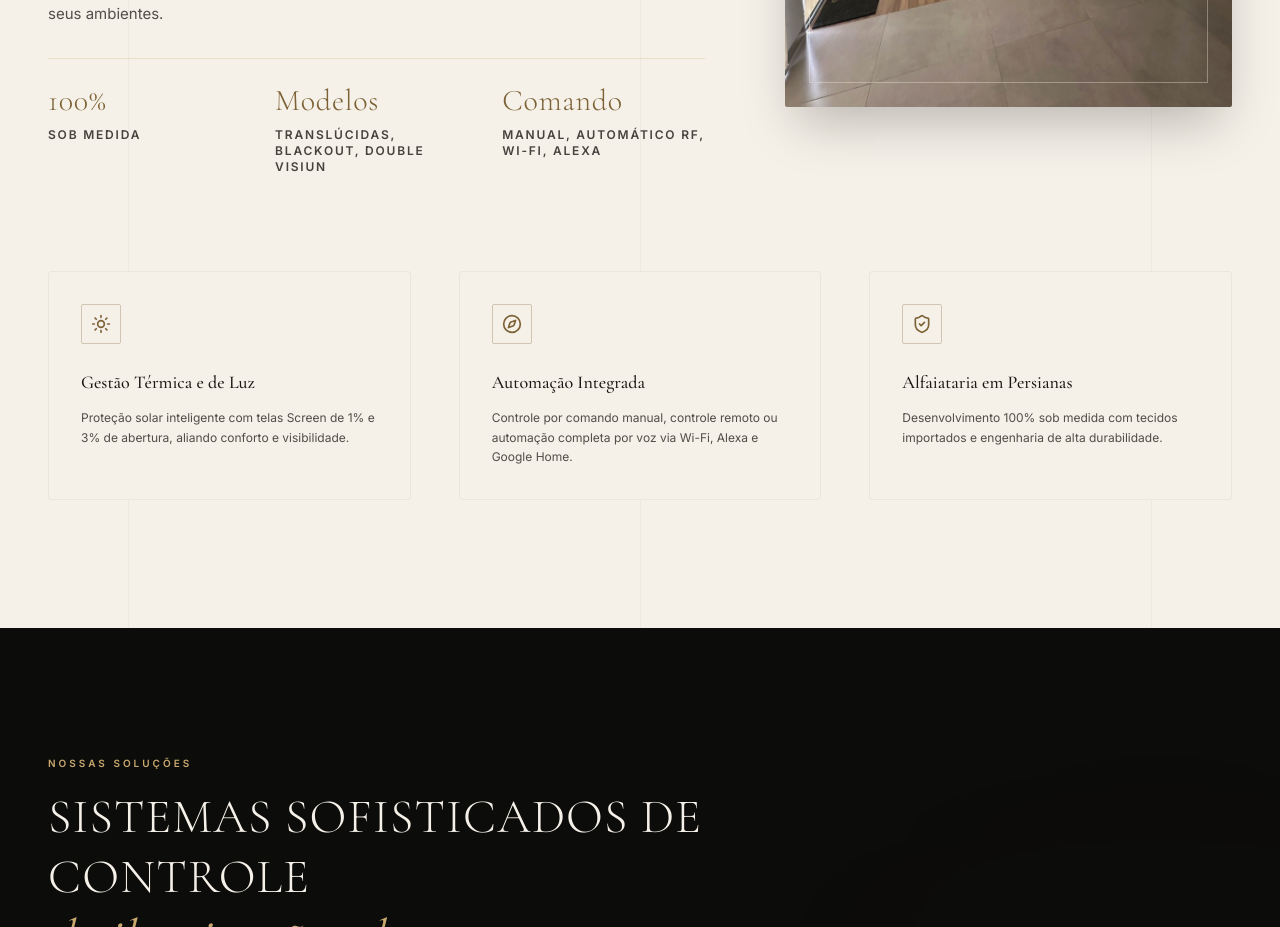
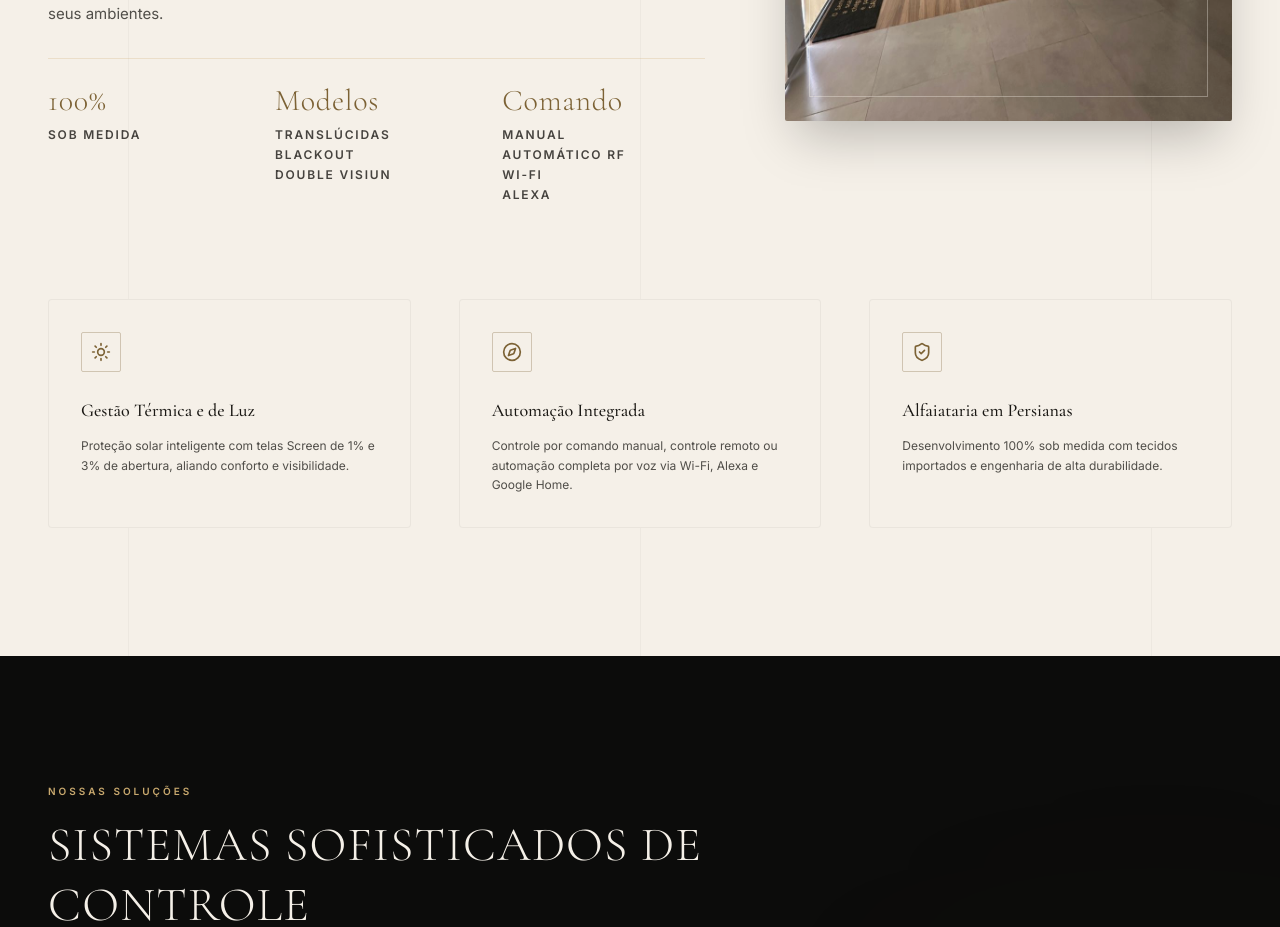
Before and after one commit to Willians96/lonm, a Next.js app: page / in a window 1280 px wide. Shown: the part 1760-2687 px from the top of the page. Built offline with nearby package versions, Linux system fonts and the light colour scheme.

Commit message:
feat: lista vertical para Modelos e Comando na secao Conceito

```diff
--- a/src/components/About.tsx
+++ b/src/components/About.tsx
@@ -73,15 +73,20 @@ export default function About() {
               </div>
               <div>
                 <h4 className="font-serif text-3xl font-light text-[#7C6235] tracking-wide">Modelos</h4>
-                <p className="text-xs tracking-[0.15em] text-brand-black/80 uppercase font-semibold mt-2">
-                  Translúcidas, Blackout, Double Visiun
-                </p>
+                <div className="flex flex-col gap-1 mt-2">
+                  <p className="text-xs tracking-[0.15em] text-brand-black/80 uppercase font-semibold">Translúcidas</p>
+                  <p className="text-xs tracking-[0.15em] text-brand-black/80 uppercase font-semibold">Blackout</p>
+                  <p className="text-xs tracking-[0.15em] text-brand-black/80 uppercase font-semibold">Double Visiun</p>
+                </div>
               </div>
               <div>
                 <h4 className="font-serif text-3xl font-light text-[#7C6235] tracking-wide">Comando</h4>
-                <p className="text-xs tracking-[0.15em] text-brand-black/80 uppercase font-semibold mt-2">
-                  Manual, Automático RF, Wi-Fi, Alexa
-                </p>
+                <div className="flex flex-col gap-1 mt-2">
+                  <p className="text-xs tracking-[0.15em] text-brand-black/80 uppercase font-semibold">Manual</p>
+                  <p className="text-xs tracking-[0.15em] text-brand-black/80 uppercase font-semibold">Automático RF</p>
+                  <p className="text-xs tracking-[0.15em] text-brand-black/80 uppercase font-semibold">Wi-Fi</p>
+                  <p className="text-xs tracking-[0.15em] text-brand-black/80 uppercase font-semibold">Alexa</p>
+                </div>
               </div>
             </div>
           </motion.div>
```
